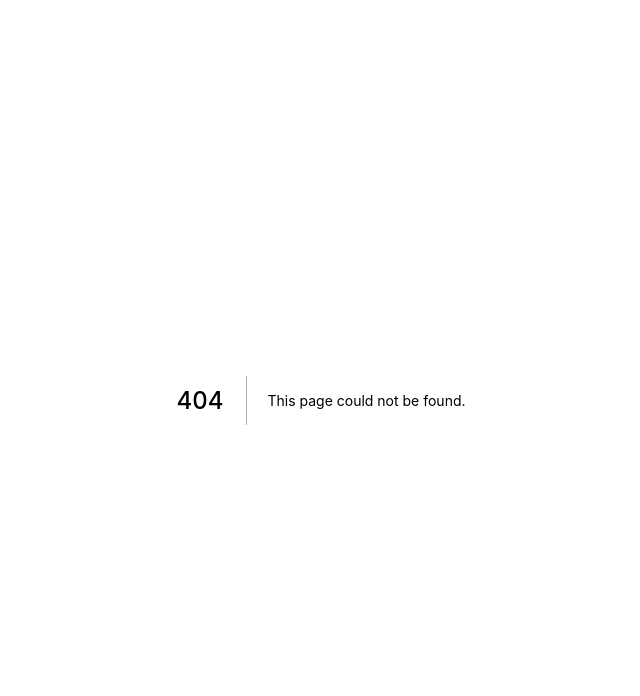
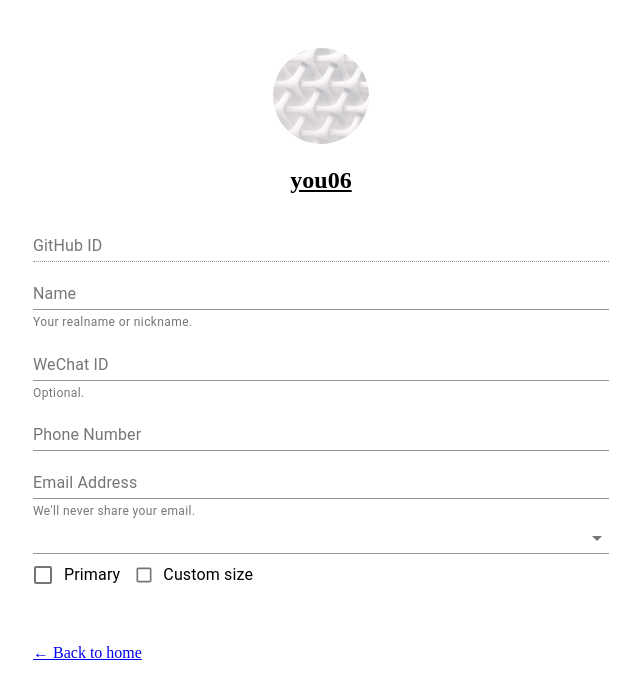
Before and after one commit to you06/community-collector, a Next.js app: page /forms/join in a window 1280 px wide. Before the commit this address had no page. Shown: the top 696 px of the page, without its empty margins (319-959 px from the left). Built offline with nearby package versions, Linux system fonts and the light colour scheme.

Commit message:
wip form
Signed-off-by: you06 <you1474600@gmail.com>

```diff
--- a/package.json
+++ b/package.json
@@ -3,11 +3,13 @@
   "version": "0.1.0",
   "private": true,
   "scripts": {
-    "dev": "next dev",
+    "dev": "next dev -H 0.0.0.0 -p 8080",
     "build": "next build",
     "start": "next start"
   },
   "dependencies": {
+    "@material-ui/core": "^4.9.13",
+    "@material-ui/icons": "^4.9.1",
     "date-fns": "^2.11.1",
     "gray-matter": "^4.0.2",
     "next": "9.3.5",
--- /dev/null
+++ b/pages/forms/join.tsx
@@ -0,0 +1,160 @@
+import React from 'react'
+import Layout from '../../components/layout'
+import Head from 'next/head'
+import {
+  Checkbox,
+  FormGroup,
+  FormControl,
+  FormControlLabel,
+  FormHelperText,
+  Input,
+  InputLabel,
+  MenuItem,
+  Select
+} from '@material-ui/core'
+import CheckBoxIcon from '@material-ui/icons/CheckBox'
+import CheckBoxOutlineBlankIcon from '@material-ui/icons/CheckBoxOutlineBlank'
+
+enum WorkingStatus {
+  Unknown,
+  Student,
+  Working,
+  Others
+}
+
+enum JobResearch {
+  CTO,
+  DBA,
+  InfrastructureDevelopmentEngineer,
+  StorageEngineer,
+  DistributedSystemDirection,
+  Other
+}
+
+export default function Post() {
+  const [workingStatus, setWorkingStatus] = React.useState(WorkingStatus.Unknown)
+  const setWorkingStatusChange = (event) => {
+    setWorkingStatus(event.target.value)
+  }
+
+  const [jobResearch, setjobResearch] = React.useState({
+    [JobResearch.CTO]: false,
+    [JobResearch.DBA]: false,
+    [JobResearch.InfrastructureDevelopmentEngineer]: false,
+    [JobResearch.StorageEngineer]: false,
+    [JobResearch.DistributedSystemDirection]: false,
+    [JobResearch.Other]: false,
+  })
+
+  const handleJobResearchChange = (event) => {
+    setjobResearch({ ...jobResearch, [event.target.name]: event.target.checked })
+  };
+
+  return (
+    <Layout>
+      <Head>
+        <title>Join TiDB Community</title>
+      </Head>
+      <section>
+        <FormGroup>
+          {/* name */}
+          <FormControl>
+            <InputLabel htmlFor="my-input">GitHub ID</InputLabel>
+            <Input id="my-input" aria-describedby="my-helper-text" disabled={true} />
+          </FormControl>
+          {/* name */}
+          <FormControl>
+            <InputLabel htmlFor="my-input">Name</InputLabel>
+            <Input id="my-input" aria-describedby="my-helper-text" />
+            <FormHelperText id="my-helper-text">Your realname or nickname.</FormHelperText>
+          </FormControl>
+          {/* WeChat ID */}
+          <FormControl>
+            <InputLabel htmlFor="my-input">WeChat ID</InputLabel>
+            <Input id="my-input" aria-describedby="my-helper-text" />
+            <FormHelperText id="my-helper-text">Optional.</FormHelperText>
+          </FormControl>
+          {/* Phone Number */}
+          <FormControl>
+            <InputLabel htmlFor="my-input">Phone Number</InputLabel>
+            <Input id="my-input" aria-describedby="my-helper-text" />
+            {/* <FormHelperText id="my-helper-text">Optional, WeChat ID.</FormHelperText> */}
+          </FormControl>
+          {/* Email Address */}
+          <FormControl>
+            <InputLabel htmlFor="my-input">Email Address</InputLabel>
+            <Input id="my-input" aria-describedby="my-helper-text" />
+            <FormHelperText id="my-helper-text">We'll never share your email.</FormHelperText>
+          </FormControl>
+
+          {/* working status */}
+          <FormControl>
+            <Select
+              labelId="demo-simple-select-label"
+              id="demo-simple-select"
+              value={workingStatus}
+              onChange={setWorkingStatusChange}
+            >
+              <MenuItem value={WorkingStatus.Student}>Student</MenuItem>
+              <MenuItem value={WorkingStatus.Working}>Working</MenuItem>
+              <MenuItem value={WorkingStatus.Others}>Others</MenuItem>
+            </Select>
+          </FormControl>
+          {workingStatus === WorkingStatus.Others &&
+            <FormControl>
+              <InputLabel htmlFor="my-input">Working Status</InputLabel>
+              <Input id="my-input" aria-describedby="my-helper-text" />
+            </FormControl>
+          }
+
+          {/* Company or School */}
+          {[WorkingStatus.Student, WorkingStatus.Working].includes(workingStatus) &&
+            <FormControl>
+              <InputLabel htmlFor="my-input">Your {workingStatus2institution(workingStatus)} Name</InputLabel>
+              <Input id="my-input" aria-describedby="my-helper-text" />
+            </FormControl>
+          }
+
+          {/* Job or Research Direction */}
+          <FormGroup row>
+            <FormControlLabel
+              control={
+                <Checkbox
+                  checkedIcon={<CheckBoxIcon fontSize="small" />}
+                  checked={jobResearch[JobResearch.CTO]}
+                  onChange={handleJobResearchChange}
+                  name="checkedB"
+                  color="primary"
+                />
+              }
+              label="Primary"
+            />
+            <FormControlLabel
+              control={
+                <Checkbox
+                  icon={<CheckBoxOutlineBlankIcon fontSize="small" />}
+                  checkedIcon={<CheckBoxIcon fontSize="small" />}
+                  name="checkedI"
+                />
+              }
+              label="Custom size"
+            />
+          </FormGroup>
+
+        </FormGroup>
+      </section>
+    </Layout>
+  )
+}
+
+function workingStatus2institution(status: WorkingStatus): string {
+  switch (status) {
+    case WorkingStatus.Student: {
+      return 'College'
+    }
+    case WorkingStatus.Working: {
+      return 'Company'
+    }
+  }
+  return ''
+}
```
Also changed, not shown: pages/index.tsx (+9 -0 lines), 1 other file (tests, documents, lock files or other folders).
